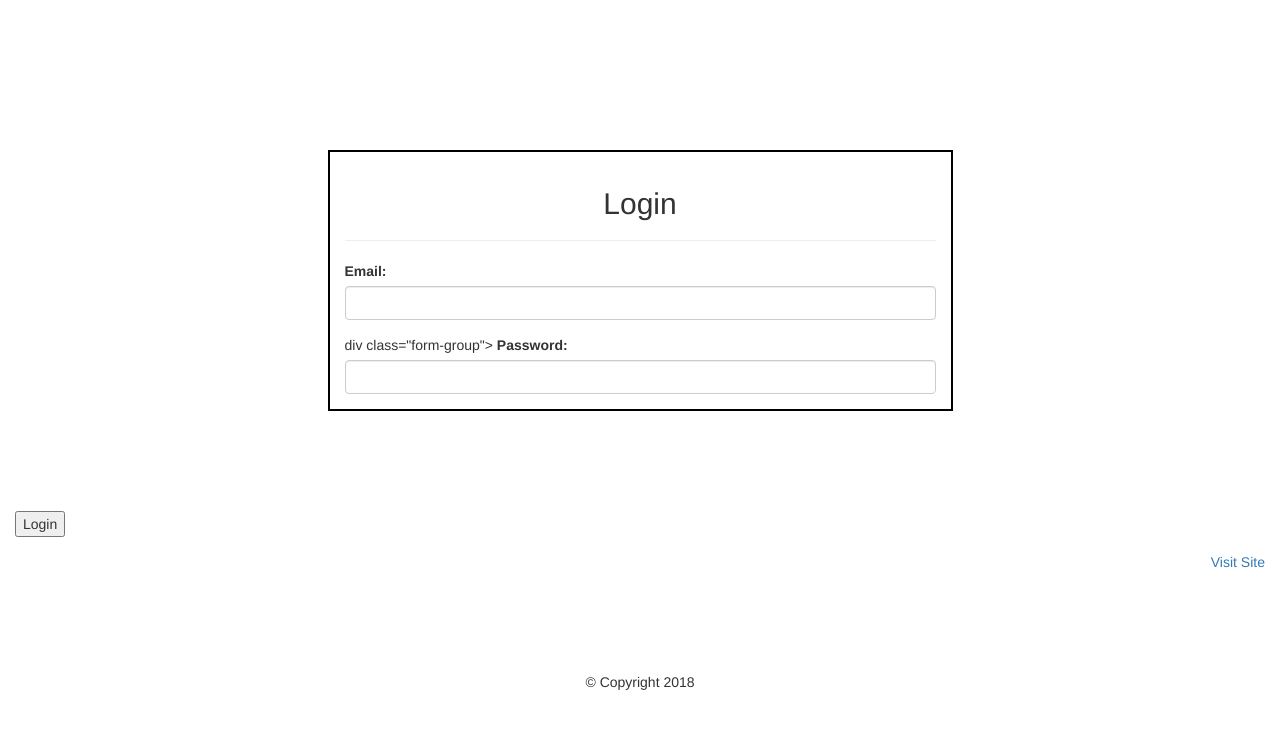
After one commit to hanjin66/PHPEcommerce, a PHP site: page /admin/login.php in a window 1280 px wide. The commit adds this page. Shown: the top 729 px of the page. Run offline with PHP 8.4, Linux system fonts and the light colour scheme; data that the repository does not hold is empty; some libraries are stand-ins or nearby versions.

Commit message:
login page

```diff
--- a/admin/includes/footer.php
+++ b/admin/includes/footer.php
@@ -20,6 +20,21 @@
 
 
 <script>
+function updateSizes(){
+    var sizeString='';
+    for(var i=1;i<=12;i++){
+            if (jQuery('#size'+ i).val()!=''){
+                sizeString += jQuery('#size'+i).val()+':'+jQuery('#qty'+i).val()+',';
+            }
+    }
+    jQuery('#sizes').val(sizeString);
+
+}
+
+
+
+
+
 function get_child_options(){
 var parentID =  jQuery('#parent').val();
 jQuery.ajax({
--- /dev/null
+++ b/admin/login.php
@@ -0,0 +1,32 @@
+<?php
+require_once $_SERVER['DOCUMENT_ROOT'] . '/tutorial/core/init.php';
+include 'includes/head.php';
+
+// $password='password';
+// $hashed= password_hash($password,PASSWORD_DEFAULT);
+// echo $hashed;
+
+?>
+
+<div id="login-form">
+<div></div>
+<h2 class="text-center">Login</h2><hr>
+<form action="login.php" method="post">
+<div class="form-group">
+        <label for="email">Email:</label>
+        <input type="email" name="email" id="email" class="form-control" value="<?=$email;?>">
+</div>
+div class="form-group">
+        <label for="password">Password:</label>
+        <input type="password" name="password" id="password" class="form-control" value="<?=$password;?>">
+</div>
+<div class="form-group">
+<input type="submit" value="Login">
+</div>
+
+</form>
+<p class="text-right"><a href="/tutorial/index.php" alt="home">Visit Site </a>     </p>
+</div>
+
+
+<?php include 'includes/footer.php';?>
--- a/css/main.css
+++ b/css/main.css
@@ -83,3 +83,14 @@ margin-top:35px;
 margin-bottom:35px;
 
 }
+
+
+#login-form {
+
+    width:50%;
+    height:60%;
+    border:2px solid #000;
+    border-radius: 7px 7px 15px rgba(0,0,0,0.6);
+    margin: 8% auto;
+    padding: 15px;
+}
```
Also changed, not shown: admin/products.php (+99 -10 lines).
